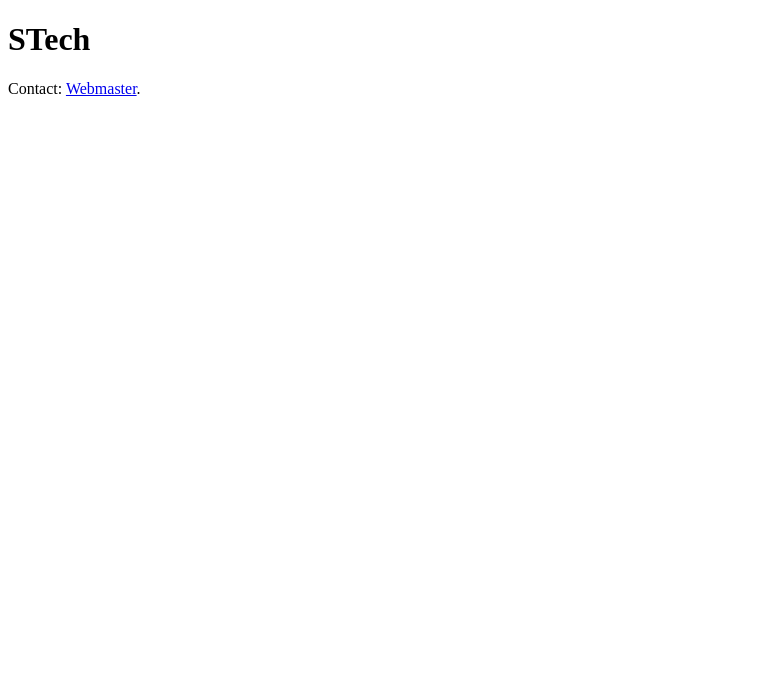
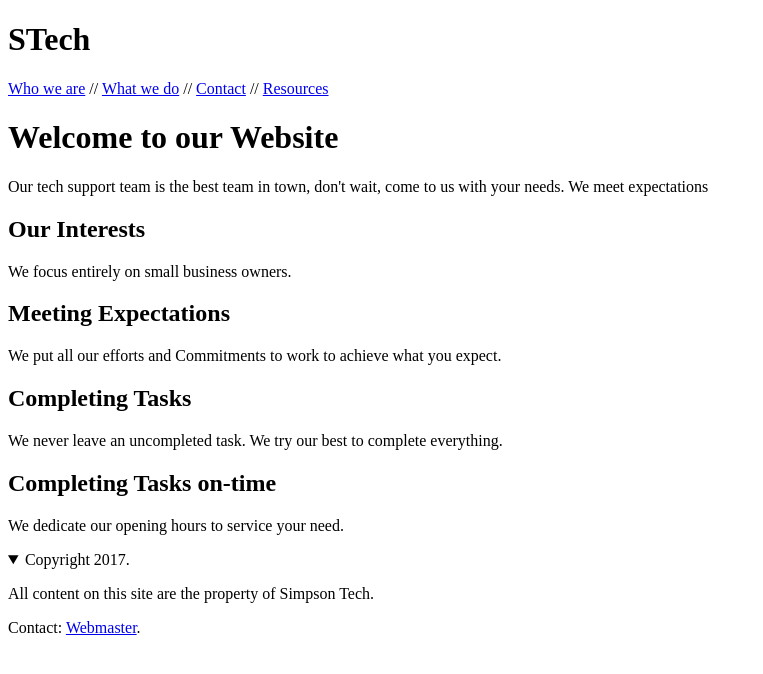
Before and after one commit to henryotto/semantic_tags, a plain HTML site: page index.html in a window 1280 px wide. Shown: the whole page, without its empty margins (0-763 px from the left). Drawn offline with Linux system fonts and the light colour scheme.

Commit message:
Adding content

```diff
--- a/index.html
+++ b/index.html
@@ -5,11 +5,34 @@
     <title>Simpson Tech</title>
   </head>
   <body>
-      <header><h1>STech</h1></header>
+    <header><h1>STech</h1>
+      <nav>
+      <a href="#">Who we are</a> //
+      <a href="#">What we do</a> //
+      <a href="#">Contact</a> //
+      <a href="#">Resources</a>
+      </nav>
+    </header>
 
+    <h1>Welcome to our Website</h1>
+    <p>Our tech support team is the best team in town, don't wait, come to us with your needs. We meet expectations</p>
+        <article>
+            <h2>Our Interests</h2>
+            <p>We focus entirely on small business owners.</p>
+            <h2>Meeting Expectations</h2>
+            <p>We put all our efforts and Commitments to work to achieve what you expect.</p>
+            <h2>Completing Tasks</h2>
+            <p>We never leave an uncompleted task. We try our best to complete everything.</p>
+            <h2>Completing Tasks on-time</h2>
+            <p>We dedicate our opening hours to service your need.</p>
+        </article>
 
     <footer>
-      <p>Contact: <a href="mailto:hotto@stech.com">Webmaster</a>.</p>
+        <details open>
+        <summary>Copyright 2017.</summary>
+        <p>All content on this site are the property of Simpson Tech.</p>
+        </details>
+        <p>Contact: <a href="mailto:hotto@stech.com">Webmaster</a>.</p>
     </footer>
 
   </body>
```
